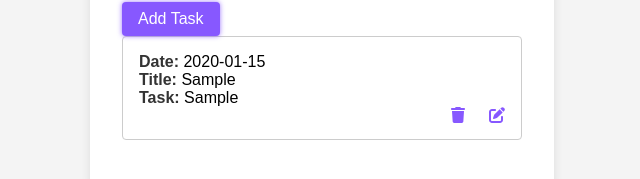
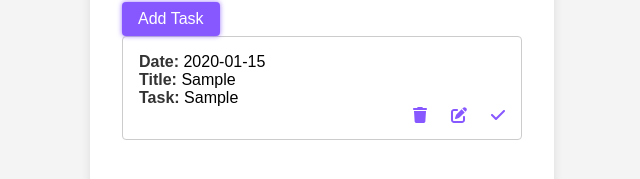
Before and after one commit to yuvi55/Task-Manager, a React (Create React App) app: page / in a window 1280 px wide. Both pictures are taken after typing "Sample", "2020-01-15", "Sample" into the empty fields and a click on the button "Add Task". Shown: the part 397-576 px from the top of the page, without its empty margins (318-958 px from the left). Built offline with nearby package versions, Linux system fonts and the light colour scheme.

Commit message:
added task complete feature

```diff
--- a/src/App.css
+++ b/src/App.css
@@ -149,3 +149,11 @@ h1 {
   margin-top: 1rem;
   margin-bottom: 1rem;
 }
+
+.todo-list li.completed {
+  text-decoration: line-through;
+}
+
+.Todo.completed {
+  text-decoration: line-through;
+}
--- a/src/components/ToDoItems.js
+++ b/src/components/ToDoItems.js
@@ -1,10 +1,14 @@
 import React from 'react';
 import { FontAwesomeIcon } from '@fortawesome/react-fontawesome';
-import { faPenToSquare, faTrash } from '@fortawesome/free-solid-svg-icons';
+import { faCheck, faPenToSquare, faTrash } from '@fortawesome/free-solid-svg-icons';
 
-export const ToDoItem = ({ todo, index, handleRemoveTodo, handleEditTodo }) => {
+export const TodoItem = ({ todo, index, handleRemoveTodo, handleEditTodo, handleToggleComplete }) => {
+    const handleToggle = () => {
+        handleToggleComplete(index);
+    };
+
     return (
-        <li className="Todo">
+        <li className={`Todo ${todo.completed ? 'completed' : ''}`}>
             <div>
                 <div>
                     <strong>Date:</strong> {todo.date}
@@ -35,9 +39,13 @@ export const ToDoItem = ({ todo, index, handleRemoveTodo, handleEditTodo }) => {
                     }}
                     className="todo-icon"
                 />
+                <FontAwesomeIcon
+                    icon={faCheck}
+                    onClick={handleToggle} className="todo-icon"
+                />
             </div>
         </li>
     );
 };
 
-export default ToDoItem;
+export default TodoItem;
--- a/src/components/ToDoList.js
+++ b/src/components/ToDoList.js
@@ -4,7 +4,7 @@ import { validateTodo } from './validations.js';
 
 export const TodoList = () => {
     const [todos, setTodos] = useState([]);
-    const [newTodo, setNewTodo] = useState({ title: '', date: '', task: '' });
+    const [newTodo, setNewTodo] = useState({ title: '', date: '', task: '', completed: false });
     const [errorMessage, setErrorMessage] = useState('');
 
     const handleInputChange = (e) => {
@@ -21,8 +21,8 @@ export const TodoList = () => {
             return;
         }
 
-        setTodos([...todos, newTodo]);
-        setNewTodo({ title: '', date: '', task: '' });
+        setTodos([...todos, { ...newTodo, completed: false }]);
+        setNewTodo({ title: '', date: '', task: '', completed: false });
         setErrorMessage('');
     };
 
@@ -32,6 +32,14 @@ export const TodoList = () => {
 
     const handleEditTodo = (index, updatedTodo) => {
         setTodos(todos.map((todo, i) => (i === index ? updatedTodo : todo)));
+    };
+
+    const handleToggleComplete = (index) => {
+        setTodos(
+            todos.map((todo, i) =>
+                i === index ? { ...todo, completed: !todo.completed } : todo
+            )
+        );
     };
 
     const sortedTodos = todos.sort((a, b) => new Date(a.date) - new Date(b.date));
@@ -80,9 +88,12 @@ export const TodoList = () => {
                         index={index}
                         handleRemoveTodo={handleRemoveTodo}
                         handleEditTodo={handleEditTodo}
+                        handleToggleComplete={handleToggleComplete}
                     />
                 ))}
             </ul>
         </div>
     );
 };
+
+export default TodoList;
```
